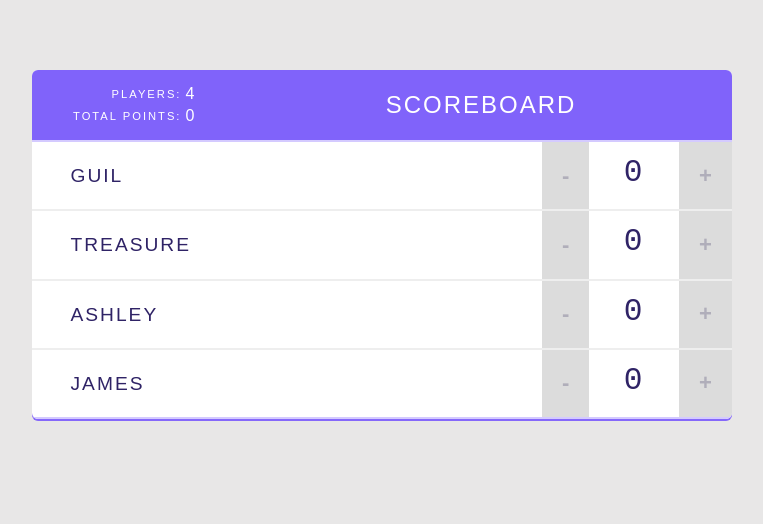
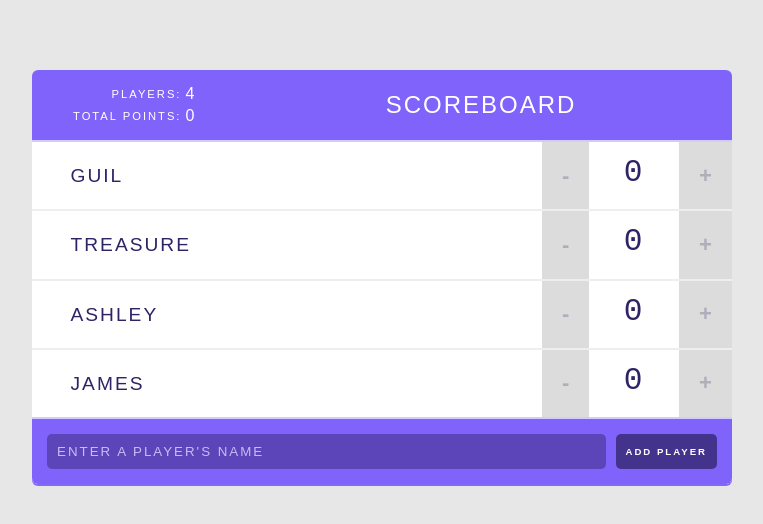
Before and after one commit to jeffmjwong/Score-Tracker-UI, a React (Create React App) app: page / in a window 1280 px wide. Shown: the top 524 px of the page, without its empty margins (258-1021 px from the left). Built offline with nearby package versions, Linux system fonts and the light colour scheme.

Commit message:
Input form to handle input field

```diff
--- /dev/null
+++ b/src/components/AddPlayerForm.js
@@ -0,0 +1,29 @@
+import React, { Component } from 'react';
+
+class AddPlayerForm extends Component {
+  state = {
+    value: ''
+  };
+
+  render() {
+    const { value } = this.state;
+
+    return (
+      <form>
+        <input
+          type="text"
+          placeholder="Enter a player's name"
+          value={value}
+          onChange={(evt) => this.setState({ value: evt.target.value })}
+        />
+
+        <input
+          type="submit"
+          value="Add Player"
+        />
+      </form>
+    );
+  }
+}
+
+export default AddPlayerForm;
--- a/src/components/App.js
+++ b/src/components/App.js
@@ -2,6 +2,7 @@ import React, { Component } from 'react';
 
 import Header from './Header';
 import Player from './Player';
+import AddPlayerForm from './AddPlayerForm';
 
 class App extends Component {
   state = {
@@ -74,6 +75,8 @@ class App extends Component {
             />
           )
         }
+
+        <AddPlayerForm />
       </div>
     );
   }
```
Also changed, not shown: 1 other file (tests, documents, lock files or other folders).
